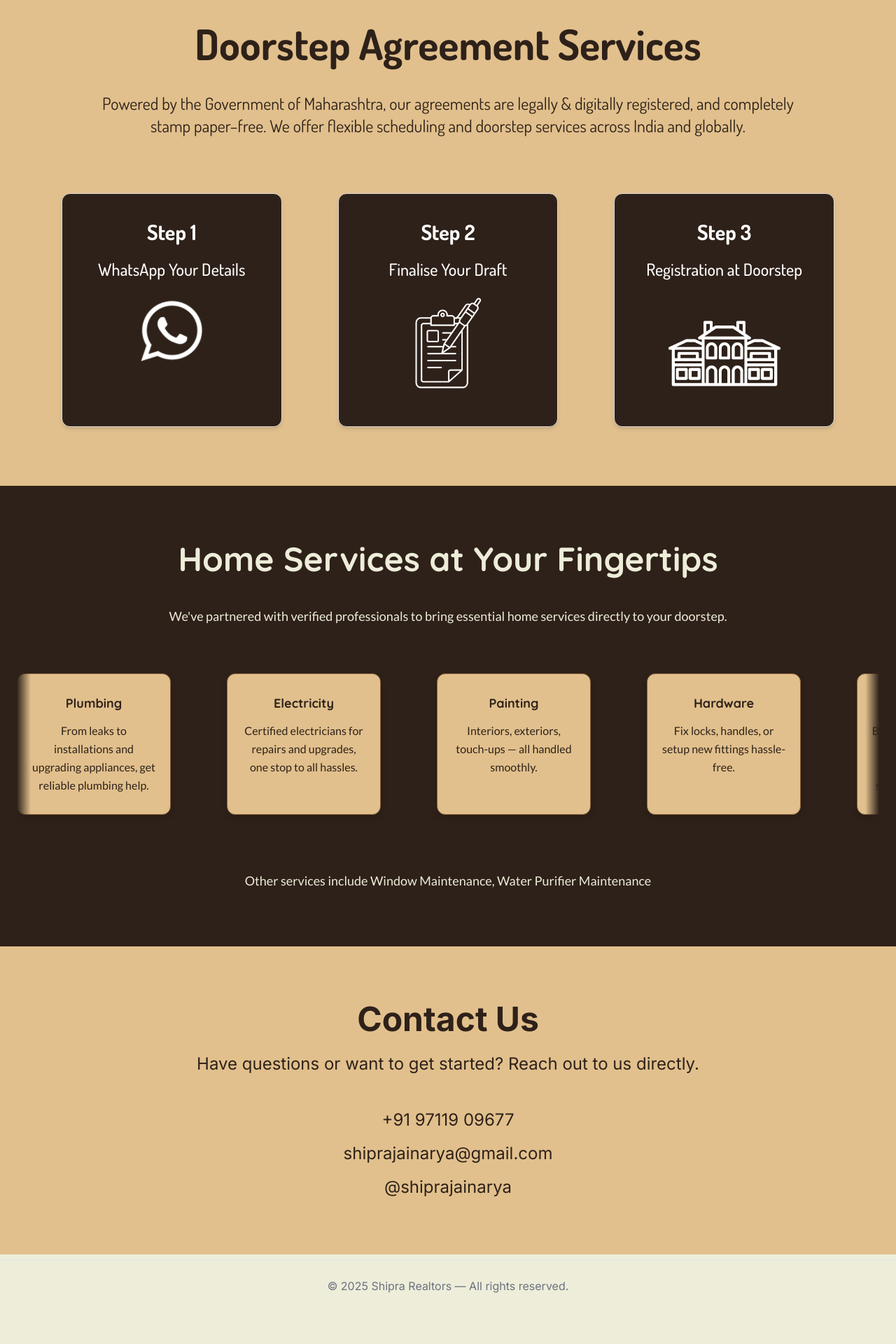
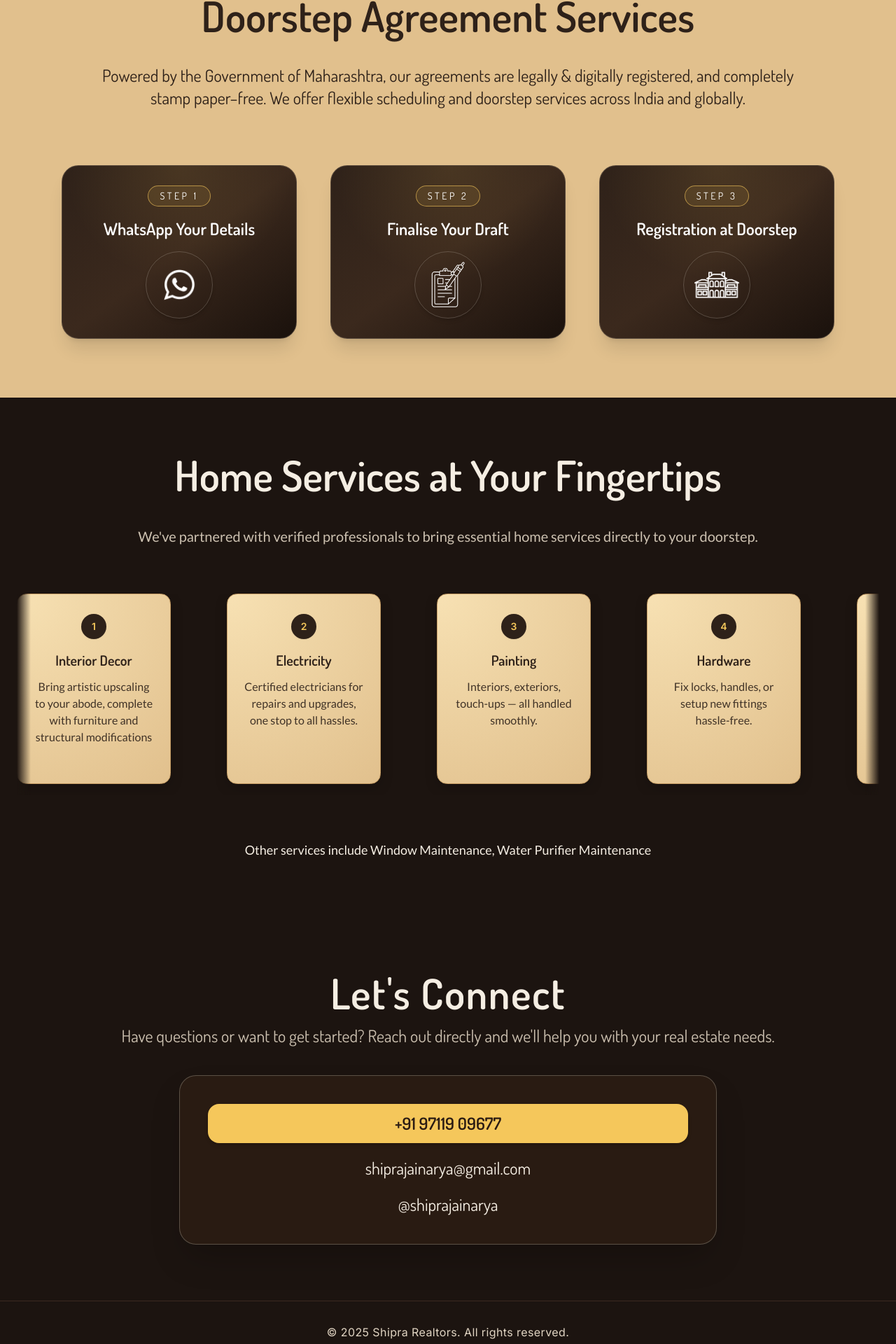
Before and after one commit to ShipraJainArya/shiprajainarya.github.io, a Next.js app: page / in a window 1280 px wide. Shown: the part 848-2768 px from the top of the page at 70% size. Before the commit the page ends 2721 px from the top, so only its background shows below. Built offline with nearby package versions, Linux system fonts and the light colour scheme.

Commit message:
Enhance Navbar with Testimonials link, update color scheme across components, and improve layout and styling for Home Services, Contact Us, Renting Tools, Doorstep Agreements, and Footer sections.

```diff
--- a/components/ContactUs.tsx
+++ b/components/ContactUs.tsx
@@ -1,14 +1,48 @@
+import { Dosis } from "next/font/google";
+
+const dosis = Dosis({
+  subsets: ["latin"],
+  weight: ["400", "600"],
+});
+
 export default function ContactUs() {
   return (
-    <section id = "contact" className="py-20 bg-[#e1c08d] text-center text-[#2e2119] font-inter">
-      <div className="max-w-5xl mx-auto px-6">
-        <h2 className="text-5xl font-bold mb-6">Contact Us</h2>
-        <p className="mb-12 text-2xl">Have questions or want to get started? Reach out to us directly.</p>
+    <section
+      id="contact"
+      className={`${dosis.className} py-20 bg-[#1c1410] text-[#f5eee3]`}
+    >
+      <div className="max-w-5xl mx-auto px-6 text-center">
+        <h2 className="text-4xl md:text-5xl lg:text-6xl font-semibold tracking-wide mb-4">
+          Let&apos;s Connect
+        </h2>
 
-        <div className="space-y-4">
-          <a href="tel:+919711909677" className="block text-2xl hover:text-[#d8c6b1]"> +91 97119 09677</a>
-          <a href="mailto:shiprajainarya@gmail.com" className="block text-2xl hover:text-[#d8c6b1]">shiprajainarya@gmail.com</a>
-          <a href="https://instagram.com/shiprajainarya" target="_blank" className="block text-2xl hover:text-[#d8c6b1]"> @shiprajainarya</a>
+        <p className="mb-10 text-xl md:text-2xl text-[#e0d4c2]/90">
+          Have questions or want to get started? Reach out directly and we&apos;ll
+          help you with your real estate needs.
+        </p>
+
+        <div className="mx-auto max-w-3xl bg-[#2b1c13]/95 border border-[#ededd9]/25 rounded-3xl shadow-2xl px-6 py-8 md:px-10 md:py-10">
+          <div className="space-y-5 text-xl md:text-2xl">
+            <a
+              href="tel:+919711909677"
+              className="inline-flex items-center justify-center w-full px-6 py-3 rounded-2xl bg-[#f5c75b] text-[#2b1c13] font-semibold shadow-md hover:bg-[#ffd76d] transition-colors"
+            >
+              +91 97119 09677
+            </a>
+            <a
+              href="mailto:shiprajainarya@gmail.com"
+              className="block text-[#f5eee3] hover:text-[#f5c75b] transition-colors"
+            >
+              shiprajainarya@gmail.com
+            </a>
+            <a
+              href="https://instagram.com/shiprajainarya"
+              target="_blank"
+              className="block text-[#f5eee3] hover:text-[#f5c75b] transition-colors"
+            >
+              @shiprajainarya
+            </a>
+          </div>
         </div>
       </div>
     </section>
--- a/components/DoorstepAgreements.tsx
+++ b/components/DoorstepAgreements.tsx
@@ -10,7 +10,7 @@ export default function DoorstepAgreements() {
   return (
     <section className={`py-20 bg-[#e1c08d] text-[#2e2119] ${dosis.className}`}>
       <div className="max-w-6xl mx-auto px-6 text-center">
-        <h2 className="text-6xl font-bold mb-10 mt-16">
+        <h2 className="text-4xl md:text-5xl lg:text-6xl font-semibold mb-10 mt-6">
           Doorstep Agreement Services
         </h2>
         <p className="text-2xl max-w-5xl mx-auto mb-20 mt-15">
@@ -19,7 +19,7 @@ export default function DoorstepAgreements() {
           flexible scheduling and doorstep services across India and globally.
         </p>
 
-        <div className="grid grid-cols-1 md:grid-cols-3 gap-20 max-w-6xl mx-auto mt-12 mb-1 text-white">
+        <div className="grid grid-cols-1 md:grid-cols-3 gap-12 max-w-6xl mx-auto mt-12 mb-1 text-white">
           {[
   {
     step: "1",
@@ -39,19 +39,31 @@ export default function DoorstepAgreements() {
 ].map(({ step, title, image }) => (
   <div
     key={step}
-    className="bg-[#2e2119] p-6 rounded-xl shadow-md border border-[#e0ddd9] z-[0] text-center"
+    className="relative overflow-hidden rounded-3xl bg-gradient-to-br from-[#2e2119] via-[#3b291d] to-[#1a110c] p-7 shadow-xl border border-[#f0e0c2]/20 z-[0] text-center transition-transform transition-shadow duration-200 hover:-translate-y-2 hover:shadow-2xl"
   >
-    <div className="text-3xl font-bold mb-5 mt-3 text-white">Step {step}</div>
-    <p className="text-2xl font-medium text-white">{title}</p>
+    <div className="absolute inset-0 pointer-events-none opacity-30 bg-[radial-gradient(circle_at_top,_rgba(245,199,91,0.35),_transparent_55%)]" />
 
-    {/* Image below the card text */}
-    <img
-  src={image}
-  alt={title}
-  className={`mx-auto mt-6 ${
-    title === 'Registration at Doorstep' ? 'w-40' : 'w-24'
-  } h-auto`}
-/>
+    <div className="relative z-10 flex justify-center mb-4">
+      <span className="inline-flex items-center justify-center px-4 py-1 rounded-full border border-[#f5c75b]/60 bg-[#f5c75b]/10 text-xs md:text-sm tracking-[0.25em] uppercase">
+        Step {step}
+      </span>
+    </div>
+
+    <h3 className="relative z-10 text-xl md:text-2xl font-semibold mb-4">
+      {title}
+    </h3>
+
+    <div className="relative z-10 flex justify-center mt-4">
+      <div className="flex items-center justify-center w-20 h-20 md:w-24 md:h-24 rounded-full bg-[#f5eee3]/8 border border-[#f5eee3]/20 shadow-md">
+        <img
+          src={image}
+          alt={title}
+          className={`${
+            title === 'Registration at Doorstep' ? 'w-14 md:w-16' : 'w-10 md:w-12'
+          } h-auto`}
+        />
+      </div>
+    </div>
   </div>
 ))}
         </div>
--- a/components/Footer.tsx
+++ b/components/Footer.tsx
@@ -1,7 +1,14 @@
 export default function Footer() {
   return (
-    <footer className="text-center text-gray-500 py-6 border-t mt-2">
-      © {new Date().getFullYear()} Shipra Realtors — All rights reserved.
+    <footer className="bg-[#1c1410] text-[#e0d4c2] border-t border-[#3b2a20] mt-0">
+      <div className="max-w-6xl mx-auto px-6 py-8 flex flex-col items-center gap-3 text-center">
+        <p className="text-sm md:text-base tracking-wide">
+          © {new Date().getFullYear()} Shipra Realtors. All rights reserved.
+        </p>
+        <p className="text-xs md:text-sm text-[#a8927a]">
+          Trusted real estate guidance in Keshav Nagar, Mundhwa & nearby prime locations.
+        </p>
+      </div>
     </footer>
   );
 }
--- a/components/HomeServices.tsx
+++ b/components/HomeServices.tsx
@@ -1,15 +1,15 @@
 'use client';
 
-import { Quicksand, Lato } from 'next/font/google';
+import { Dosis, Lato } from 'next/font/google';
 
-const quicksand = Quicksand({ subsets: ['latin'], weight: ['600', '700'] });
+const dosis = Dosis({ subsets: ['latin'], weight: ['400', '600'] });
 const lato = Lato({ subsets: ['latin'], weight: ['400'] });
 
 export default function HomeServices() {
   const services = [
     {
-      name: 'Plumbing',
-      desc: 'From leaks to installations and upgrading appliances, get reliable plumbing help.',
+      name: 'Interior Decor',
+      desc: 'Bring artistic upscaling to your abode, complete with furniture and structural modifications',
     },
     {
       name: 'Electricity',
@@ -24,19 +24,19 @@ export default function HomeServices() {
       desc: 'Fix locks, handles, or setup new fittings hassle-free.',
     },
     {
-      name: 'Interior Decor',
-      desc: 'Bring artistic upscaling to your abode, complete with furniture and structural modifications',
-    },
+      name: 'Plumbing',
+      desc: 'From leaks to installations and upgrading appliances, get reliable plumbing help.',
+    }
   ];
 
   return (
-    <section id="about" className="py-20 bg-[#2e2119] text-[#ededd9] text-center">
+    <section id="about" className="py-20 bg-[#1c1410] text-[#f5eee3] text-center">
       <div className="max-w-10xl mx-auto px-6">
-        <h2 className={`text-5xl font-bold mb-6 ${quicksand.className}`}>
+        <h2 className={`text-4xl md:text-5xl lg:text-6xl font-semibold mb-6 ${dosis.className}`}>
           Home Services at Your Fingertips
         </h2>
 
-        <p className={`text-lg mb-12 py-5 ${lato.className}`}>
+        <p className={`text-lg md:text-xl mb-12 py-5 text-[#e0d4c2]/90 ${lato.className}`}>
           We've partnered with verified professionals to bring essential home services directly to your doorstep.
         </p>
 
@@ -47,10 +47,15 @@ export default function HomeServices() {
                 key={`${name}-${index}`}
                 className="service-card"
               >
-                <h3 className={`text-lg font-bold mb-3 ${quicksand.className}`}>
+                <div className="flex items-center justify-center mb-4">
+                  <span className="inline-flex items-center justify-center w-9 h-9 rounded-full bg-[#2e2119] text-[#f5c75b] text-sm font-semibold shadow-sm">
+                    {index + 1}
+                  </span>
+                </div>
+                <h3 className={`text-lg md:text-xl font-semibold mb-3 ${dosis.className}`}>
                   {name}
                 </h3>
-                <p className={`text-[1rem] leading-relaxed ${lato.className}`}>
+                <p className={`text-[0.95rem] md:text-base leading-relaxed text-[#2e2119]/90 ${lato.className}`}>
                   {desc}
                 </p>
               </div>
@@ -82,12 +87,12 @@ export default function HomeServices() {
 
         .marquee-wrapper::before {
           left: 0;
-          background: linear-gradient(to right, #2e2119, transparent);
+          background: linear-gradient(to right, #1c1410, transparent);
         }
 
         .marquee-wrapper::after {
           right: 0;
-          background: linear-gradient(to left, #2e2119, transparent);
+          background: linear-gradient(to left, #1c1410, transparent);
         }
 
         .marquee-track {
@@ -104,14 +109,22 @@ export default function HomeServices() {
 
         .service-card {
           width: 220px;
-          min-height: 180px;
-          background: #e1c08d;
+          min-height: 190px;
+          background: radial-gradient(circle at top left, #f7e1b3, #e1c08d);
           color: #2e2119;
-          padding: 1.75rem 1.25rem;
-          border-radius: 0.75rem;
-          border: 1px solid #8c6239;
-          box-shadow: 0 4px 10px rgba(0, 0, 0, 0.15);
+          padding: 1.75rem 1.5rem 1.9rem;
+          border-radius: 0.9rem;
+          border: 1px solid #c49b63;
+          box-shadow: 0 6px 18px rgba(0, 0, 0, 0.18);
           flex-shrink: 0;
+          transition: transform 0.2s ease, box-shadow 0.2s ease, border-color 0.2s ease, background 0.2s ease;
+        }
+
+        .service-card:hover {
+          transform: translateY(-6px);
+          box-shadow: 0 12px 26px rgba(0, 0, 0, 0.24);
+          border-color: #f5c75b;
+          background: radial-gradient(circle at top left, #ffe2a8, #e8c892);
         }
 
         @keyframes marquee {
--- a/components/Navbar.tsx
+++ b/components/Navbar.tsx
@@ -38,6 +38,7 @@ export default function Navbar({ onNavClick }: NavbarProps) {
   const navLinks = [
     { name: "Home", href: "/" },
     { name: "About", href: "#about" },
+    { name: "Testimonials", href: "#testimonials" },
     { name: "Contact Us", href: "#contact" },
     { name: "Godrej Infinity", href: "/godrej-infinity" },
   ];
@@ -49,7 +50,7 @@ export default function Navbar({ onNavClick }: NavbarProps) {
       transition={{ duration: 0.4 }}
       className={`${dosis.className} fixed top-0 py-4 w-full z-50 transition-colors duration-300 ${
         scrolled
-          ? "bg-[#302117] text-[#ededd9] shadow-md"
+          ? "bg-[#1c1410] text-[#f5eee3] shadow-md"
           : "bg-transparent text-black"
       }`}
     >
@@ -100,7 +101,7 @@ export default function Navbar({ onNavClick }: NavbarProps) {
 
       {/* Mobile Dropdown */}
       {isOpen && (
-        <div className="md:hidden bg-[#5c3a1e] text-white py-3 px-3 pb-4 space-y-3 text-lg font-medium">
+        <div className="md:hidden bg-[#1c1410] text-[#f5eee3] py-3 px-3 pb-4 space-y-3 text-lg font-medium">
           {navLinks.map((link) =>
             link.href.startsWith("#") ? (
               <a
--- a/components/RentingTools.tsx
+++ b/components/RentingTools.tsx
@@ -12,7 +12,7 @@ export default function RentingTools() {
       <div className="max-w-6xl mx-auto px-6 grid grid-cols-1 md:grid-cols-2 gap-12 items-start">
         {/* Left: Download Form */}
         <div>
-          <h2 className="text-3xl font-bold">Rental Tools & Downloads</h2>
+          <h2 className="text-4xl md:text-5xl font-semibold mb-4">Rental Tools & Downloads</h2>
           <p className="mb-6 text-lg mt-10">
             Start your rental process with clarity. Download essential documents and proceed with confidence.
           </p>
```
